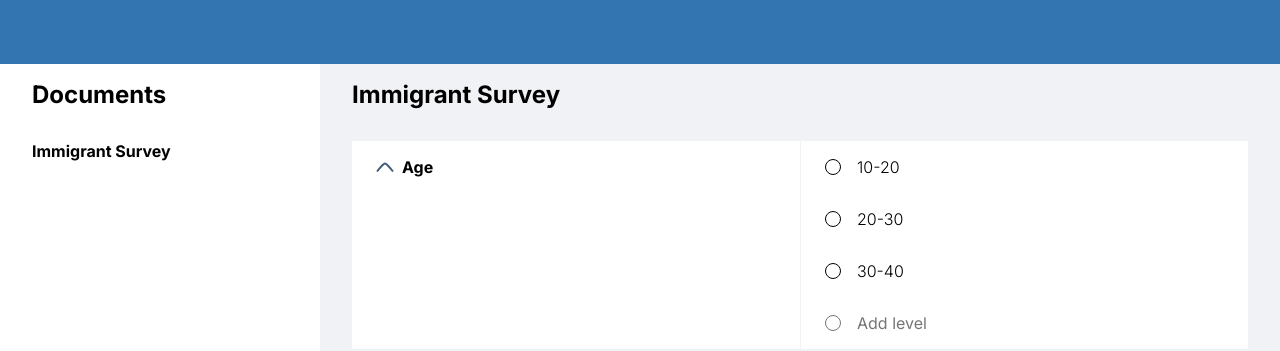
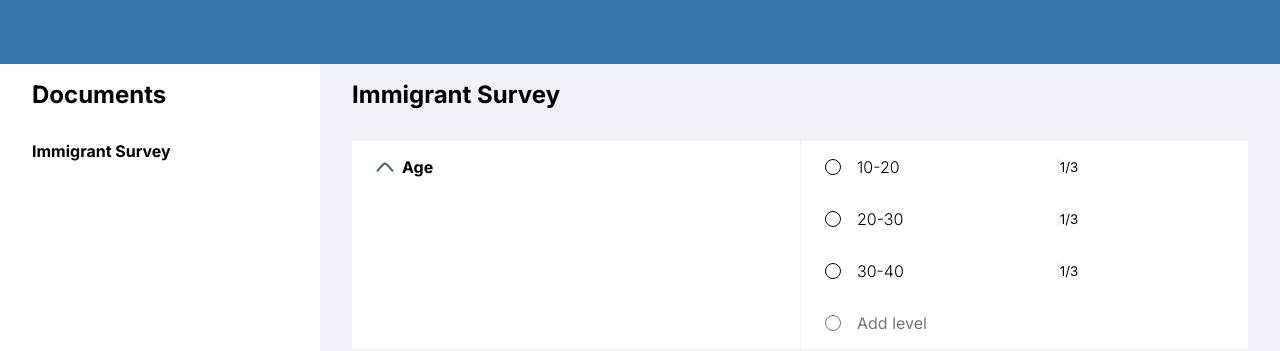
Before and after one commit to aaronrkaufman/projointdesigntool, a Next.js app in the folder conjoint/: page /profile in a window 1280 px wide. Both pictures are taken after a click on the icon 385 px from the left and 167 px from the top of the page. Shown: the top 351 px of the page. Built offline with nearby package versions, Linux system fonts and the light colour scheme.

Commit message:
feat: weights next to levels

```diff
--- a/conjoint/src/components/attribute/attribute.tsx
+++ b/conjoint/src/components/attribute/attribute.tsx
@@ -1,5 +1,4 @@
-// AttributeComponent.tsx
-import React, { FC, KeyboardEvent, ChangeEvent } from "react";
+import React, { FC, KeyboardEvent, ChangeEvent, useState } from "react";
 import styles from "../survey/survey.module.css";
 import { IAttribute } from "./attribute.container";
 
@@ -21,7 +20,23 @@ export const Attribute: FC<PropsAttributeComponent> = ({
   onKeyPress,
   onBlur,
   onChange,
-}) => (
+}) => {
+  // Define state to store column values
+  const [columnValues, setColumnValues] = useState<string[]>([]);
+
+  // Function to handle changes in the columns
+  const handleColumnChange = (event: ChangeEvent<HTMLInputElement>, levelIndex: number) => {
+    const editedValue = event.target.value;
+
+    // Create a copy of the columnValues array to avoid mutating state directly
+    const updatedColumnValues = [...columnValues];
+
+    // Update the value for the specific level
+    updatedColumnValues[levelIndex] = editedValue;
+    setColumnValues(updatedColumnValues);
+  };
+
+  return (
     <li className={styles.attribute}>
       <div className={styles.attribute_left}>
         <svg
@@ -44,10 +59,16 @@ export const Attribute: FC<PropsAttributeComponent> = ({
       <div className={styles.attribute_right}>
         {show ? (
           <ul className={`${styles.levels}`}>
-          {attribute.levels.map((level) => (
+            {attribute.levels.map((level, index) => (
               <li>
                 <span className={styles.circle}></span>
                 {level.name}
+                <input
+                  type="text"
+                  value={columnValues[index] || `1/${attribute.levels.length}`}
+                  onChange={(e) => handleColumnChange(e, index)}
+                  className={styles.weights}
+                />
               </li>
             ))}
             <li>
@@ -59,7 +80,7 @@ export const Attribute: FC<PropsAttributeComponent> = ({
                 onChange={onChange}
                 onKeyDown={onKeyPress}
                 onBlur={onBlur}
-            ></input>
+              />
             </li>
           </ul>
         ) : (
@@ -68,3 +89,4 @@ export const Attribute: FC<PropsAttributeComponent> = ({
       </div>
     </li>
   );
+};
```
Lines whose indentation alone changed are shown as unchanged.
